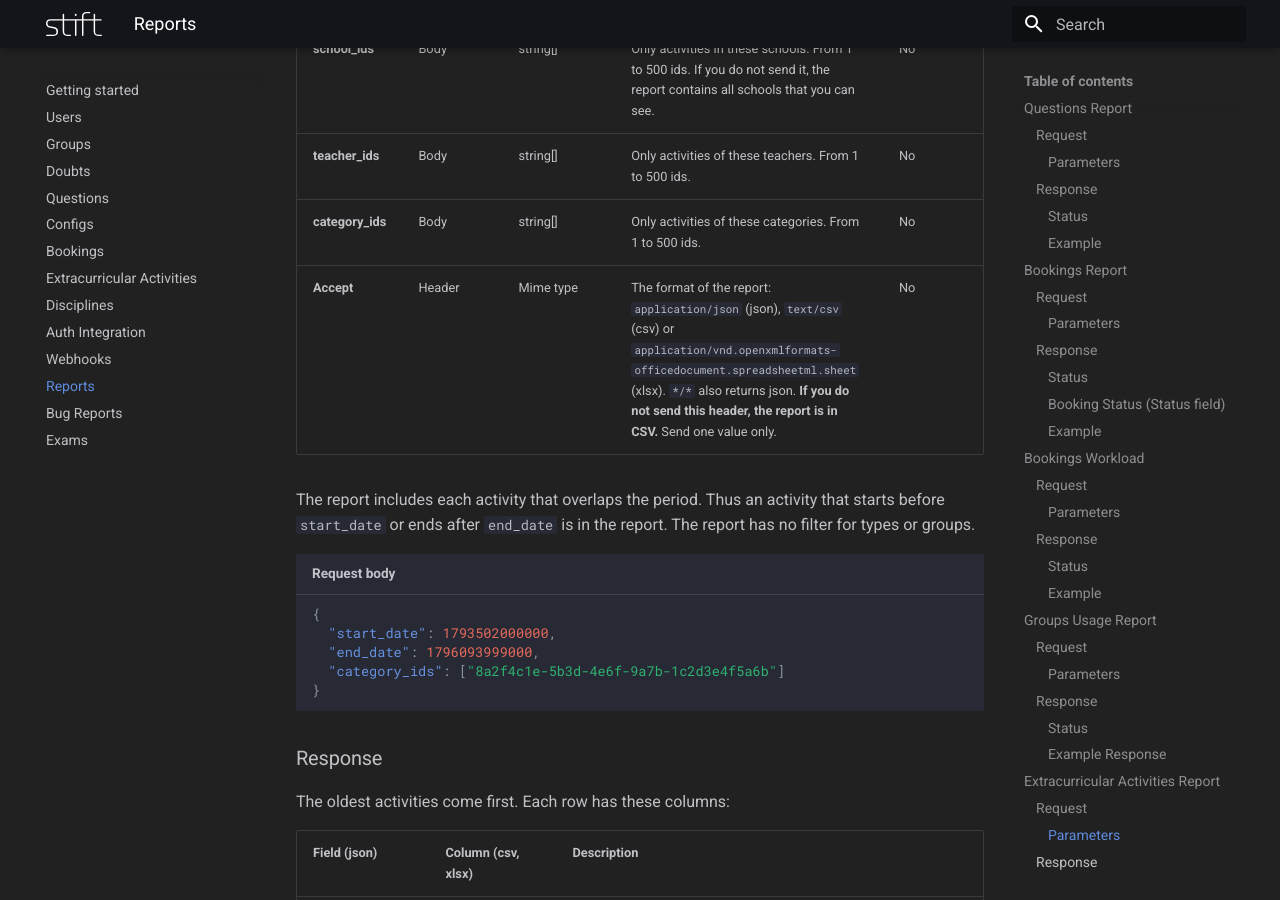
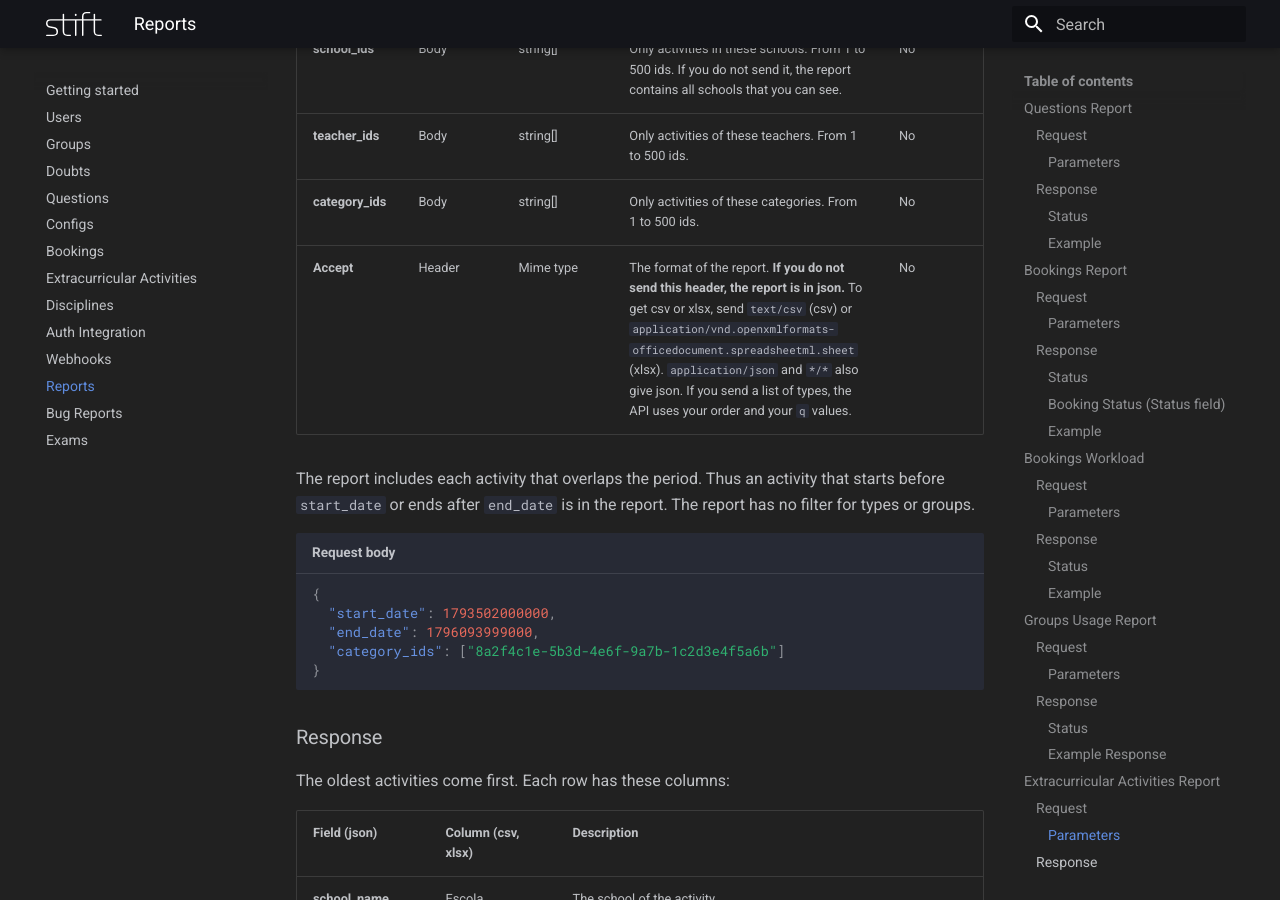
Before and after one commit to StiftTechnologies/developers-portal, an MkDocs documentation site: the page built from docs/reports.md, in a window 1280 px wide and 900 px high, scrolled down 8797 px. Built offline with MkDocs 1.6.1 and Material for MkDocs 9.7.7, drawn with Linux system fonts in a browser that asks for light colours; some of the changed text lies outside the part shown.

Commit message:
docs(reports): document json as the extracurricular report default

```diff
--- a/docs/reports.md
+++ b/docs/reports.md
@@ -324,7 +324,7 @@ The period can be at most 366 days. For a longer period, use [Report Requests](#
 | **school_ids**   | Body     | string[]                 | Only activities in these schools. From 1 to 500 ids. If you do not send it, the report contains all schools that you can see.                                                                                                                     | No       |
 | **teacher_ids**  | Body     | string[]                 | Only activities of these teachers. From 1 to 500 ids.                                                                                                                                                                                             | No       |
 | **category_ids** | Body     | string[]                 | Only activities of these categories. From 1 to 500 ids.                                                                                                                                                                                           | No       |
-| **Accept**       | Header   | Mime type                | The format of the report: `application/json` (json), `text/csv` (csv) or `application/vnd.openxmlformats-officedocument.spreadsheetml.sheet` (xlsx). `*/*` also returns json. **If you do not send this header, the report is in CSV.** Send one value only. | No       |
+| **Accept**       | Header   | Mime type                | The format of the report. **If you do not send this header, the report is in json.** To get csv or xlsx, send `text/csv` (csv) or `application/vnd.openxmlformats-officedocument.spreadsheetml.sheet` (xlsx). `application/json` and `*/*` also give json. If you send a list of types, the API uses your order and your `q` values. | No       |
 
 The report includes each activity that overlaps the period. Thus an activity that starts before `start_date` or ends after `end_date` is in the report. The report has no filter for types or groups.
 
@@ -369,7 +369,7 @@ For csv and xlsx, the `Content-disposition` header gives a file name such as `at
 | Code | Description                                                                                                                         |
 | ---- | ----------------------------------------------------------------------------------------------------------------------------------- |
 | 200  | The report was generated successfully.                                                                                              |
-| 400  | A parameter is missing or not correct. For example, a list has more than 500 ids, or the API does not support the `Accept` value. |
+| 400  | A parameter is missing or not correct. For example, a list has more than 500 ids, or the API supports none of the `Accept` types. |
 | 401  | Unauthorized.                                                                                                                       |
 | 403  | The module is off, or the user type cannot use this request.                                                                        |
 | 404  | `No schools found.`: no school of `school_ids` is visible to you.                                                                   |
```
